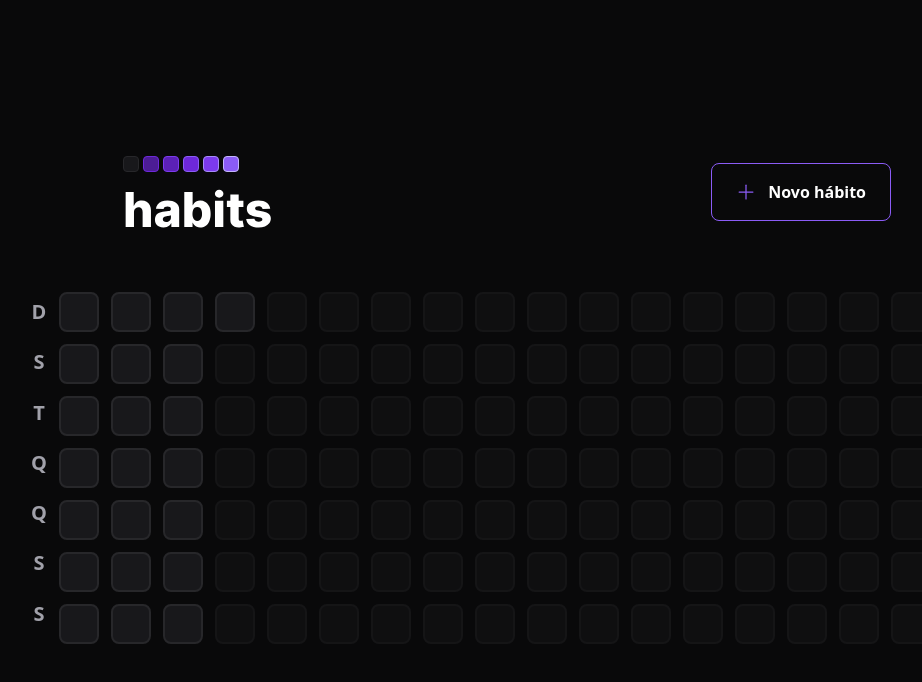
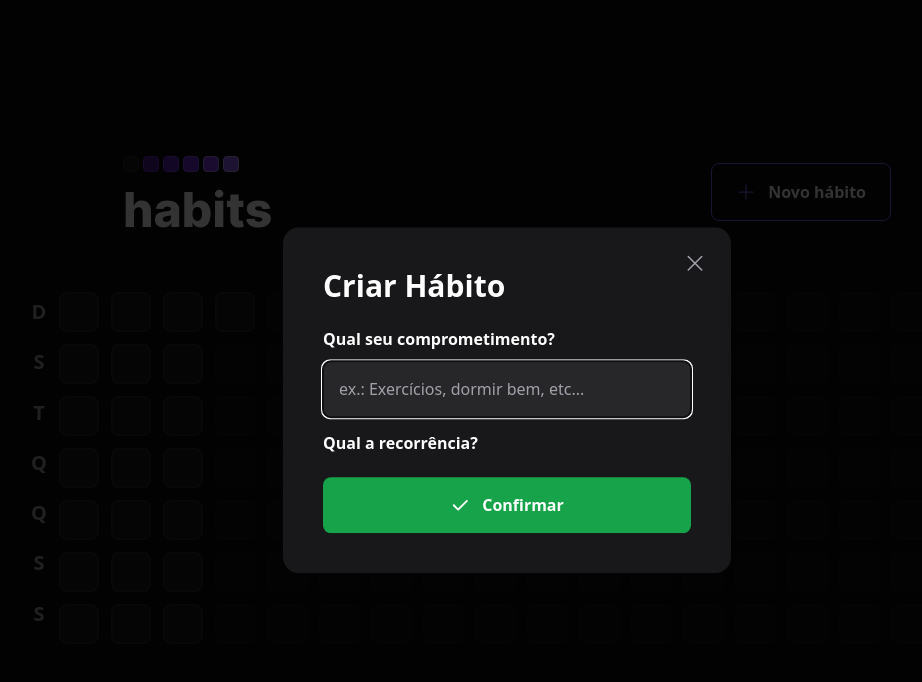
Before and after one commit to gabrielbonin/NLW-2023-Frontend, a React (Vite) app: page / in a window 1280 px wide. Both pictures are taken after a click on the button "Novo hábito". Shown: the top 682 px of the page, without its empty margins (133-1055 px from the left). Built offline with nearby package versions, Linux system fonts and the light colour scheme.

Commit message:
improve as accessibility components and completed components habits

```diff
--- a/package.json
+++ b/package.json
@@ -9,7 +9,10 @@
     "preview": "vite preview"
   },
   "dependencies": {
+    "@radix-ui/react-dialog": "^1.0.2",
+    "@radix-ui/react-popover": "^1.0.3",
     "autoprefixer": "^10.4.13",
+    "clsx": "^1.2.1",
     "dayjs": "^1.11.7",
     "phosphor-react": "^1.4.1",
     "postcss": "^8.4.21",
--- a/src/components/HabitDay.tsx
+++ b/src/components/HabitDay.tsx
@@ -1,9 +1,56 @@
-interface HabitProps {
+import * as Popover from "@radix-ui/react-popover";
+import clsx from "clsx";
+import { ProgressBar } from "./ProgressBar";
+interface IHabitProps {
   completed: number;
+  amount: number;
 }
 
-export function HabitDay() {
+export function HabitDay({ completed, amount }: IHabitProps) {
+  const completedPercentage = Math.round((completed / amount) * 100);
+
   return (
-    <div className="w-10 h-10 bg-zinc-900 border-2 border-zinc-800 rounded-lg"></div>
+    <Popover.Root>
+      <Popover.Trigger>
+        <div
+          className={clsx(
+            "w-10 h-10 bg-zinc-900 border-2 border-zinc-800 rounded-lg",
+            {
+              "bg-zinc-900 border-zinc-800": completedPercentage === 0,
+            },
+            {
+              "bg-violet-900 border border-violet-700":
+                completedPercentage > 0 && completedPercentage < 20,
+            },
+            {
+              "bg-violet-800 border border-violet-600":
+                completedPercentage >= 20 && completedPercentage < 40,
+            },
+            {
+              "bg-violet-600 border border-violet-500":
+                completedPercentage >= 40 && completedPercentage < 60,
+            },
+            {
+              "bg-violet-600 border border-violet-500":
+                completedPercentage >= 60 && completedPercentage < 80,
+            },
+            {
+              "bg-violet-500 border border-violet-400":
+                completedPercentage >= 80,
+            }
+          )}
+        />
+      </Popover.Trigger>
+      <Popover.Portal>
+        <Popover.Content className="min-w-[320px] p-6 rounded-2xl bg-zinc-900 flex flex-col">
+          <span className="font-semibold text-zinc-400">terça-feira</span>
+          <span className="mt-1 font-extrabold leading-tight text-3xl">
+            17/01
+          </span>
+          <ProgressBar progress={completedPercentage} />
+          <Popover.Arrow className="fill-zinc-900" height={8} width={16} />
+        </Popover.Content>
+      </Popover.Portal>
+    </Popover.Root>
   );
 }
--- a/src/components/Header.tsx
+++ b/src/components/Header.tsx
@@ -1,19 +1,37 @@
+import { Plus, X } from "phosphor-react";
+import * as Dialog from "@radix-ui/react-dialog";
+import { NewHabitForm } from "./NewHabitForm";
 import LogoImage from "../assets/logo.svg";
-import { Plus } from "phosphor-react";
 
-export const Header = () => {
+export function Header() {
   return (
     <div className="w-full max-w-3xl mx-auto flex items-center justify-between">
-      <img src={LogoImage} alt="Habits" />
-      <button
-        type="button"
-        className="border border-violet-500 font-semibold rounded-lg px-6 py-4 flex items-center gap-3 hover:border-violet-300"
-      >
-        <Plus size={20} className="text-violet-500" />
-        Novo hábito
-      </button>
+      <img src={LogoImage} alt="Habit" />
+
+      <Dialog.Root>
+        <Dialog.Trigger
+          type="button"
+          className="border border-violet-500 font-semibold rounded-lg px-6 py-4 flex items-center gap-3 hover:border-violet-300 transition-colors focus:outline-none focus:ring-2 focus:ring-violet-600 focus:ring-offset-2 focus:ring-offset-background"
+        >
+          <Plus size={20} className="text-violet-500" />
+          Novo hábito
+        </Dialog.Trigger>
+
+        <Dialog.Portal>
+          <Dialog.Overlay className="w-screen h-screen bg-black/80 fixed inset-0" />
+
+          <Dialog.Content className="absolute p-10 bg-zinc-900 rounded-2xl w-full max-w-md top-1/2 left-1/2 -translate-x-1/2 -translate-y-1/2">
+            <Dialog.Close className="absolute right-6 top-6 text-zinc-400 rounded-lg hover:text-zinc-200 focus:outline-none focus:ring-2 focus:ring-violet-600 focus:ring-offset-2 focus:ring-offset-zinc-900">
+              <X size={24} aria-label="Fechar" />
+            </Dialog.Close>
+
+            <Dialog.Title className="text-3xl leading-tight font-extrabold">
+              Criar Hábito
+            </Dialog.Title>
+            <NewHabitForm />
+          </Dialog.Content>
+        </Dialog.Portal>
+      </Dialog.Root>
     </div>
   );
-};
-
-export default Header;
+}
--- /dev/null
+++ b/src/components/NewHabitForm.tsx
@@ -0,0 +1,30 @@
+import { Check } from "phosphor-react";
+
+export function NewHabitForm() {
+  return (
+    <form className="w-full flex flex-col mt-6">
+      <label className="font-semibold leading-tight" htmlFor="title">
+        Qual seu comprometimento?
+      </label>
+
+      <input
+        type="text"
+        id="title"
+        placeholder="ex.: Exercícios, dormir bem, etc..."
+        autoFocus
+        className="p-4 rounded-lg mt-3 bg-zinc-800 text-white placeholder:text-zinc-400"
+      />
+      <label htmlFor="" className="font-semibold leading-tight mt-4">
+        Qual a recorrência?
+      </label>
+
+      <button
+        type="submit"
+        className="mt-6 rounded-lg p-4 flex items-center gap-3 font-semibold bg-green-600 justify-center hover:bg-green-500"
+      >
+        <Check size={20} weight="bold" />
+        Confirmar
+      </button>
+    </form>
+  );
+}
--- /dev/null
+++ b/src/components/ProgressBar.tsx
@@ -0,0 +1,17 @@
+interface IProgressBarProps {
+  progress: number;
+}
+
+export function ProgressBar({ progress }: IProgressBarProps) {
+  return (
+    <div className="h-3 rounded-xl bg-zinc-700 w-full mt-4">
+      <div
+        role="progressbar"
+        arial-label="Progresso de hábitos completos nesse dia"
+        aria-valuenow={progress}
+        className="h-3 rounded-xl bg-violet-600"
+        style={{ width: `${progress}%` }}
+      />
+    </div>
+  );
+}
--- a/src/components/SummaryTable.tsx
+++ b/src/components/SummaryTable.tsx
@@ -21,7 +21,11 @@
       </div>
       <div className="grid grid-rows-7 grid-flow-col gap-3">
         {summaryDates.map((date) => (
-          <HabitDay key={date.toString()} />
+          <HabitDay
+            key={date.toString()}
+            amount={5}
+            completed={Math.round(Math.random() * 5)}
+          />
         ))}
 
         {amountOfDaysToFill > 0 &&
```
Also changed, not shown: 1 other file (tests, documents, lock files or other folders).
